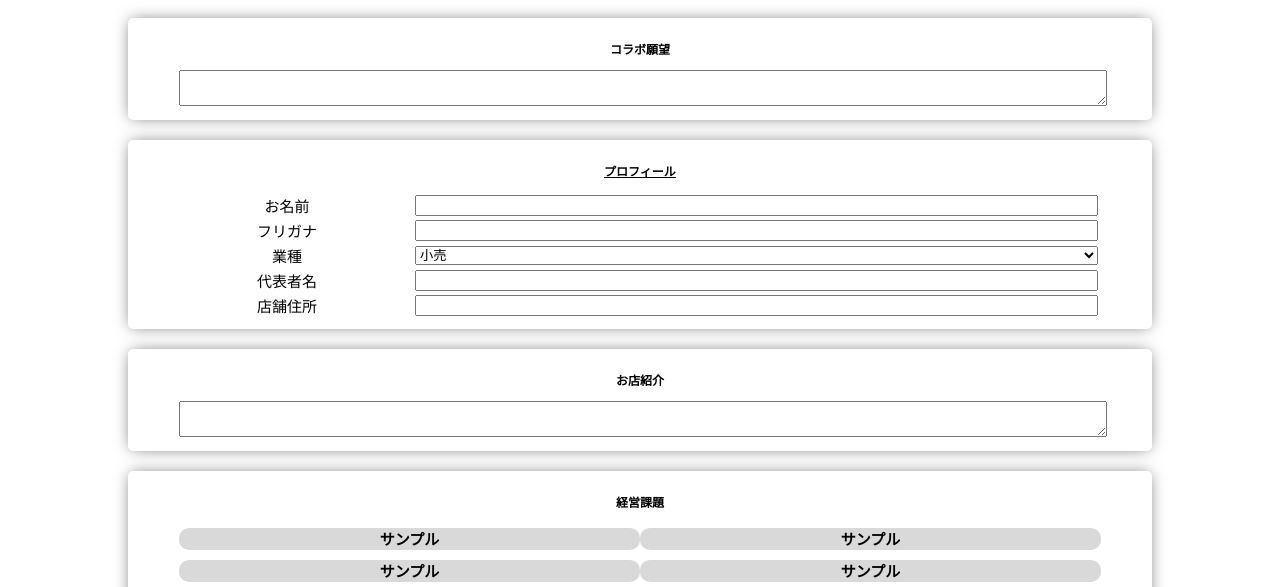
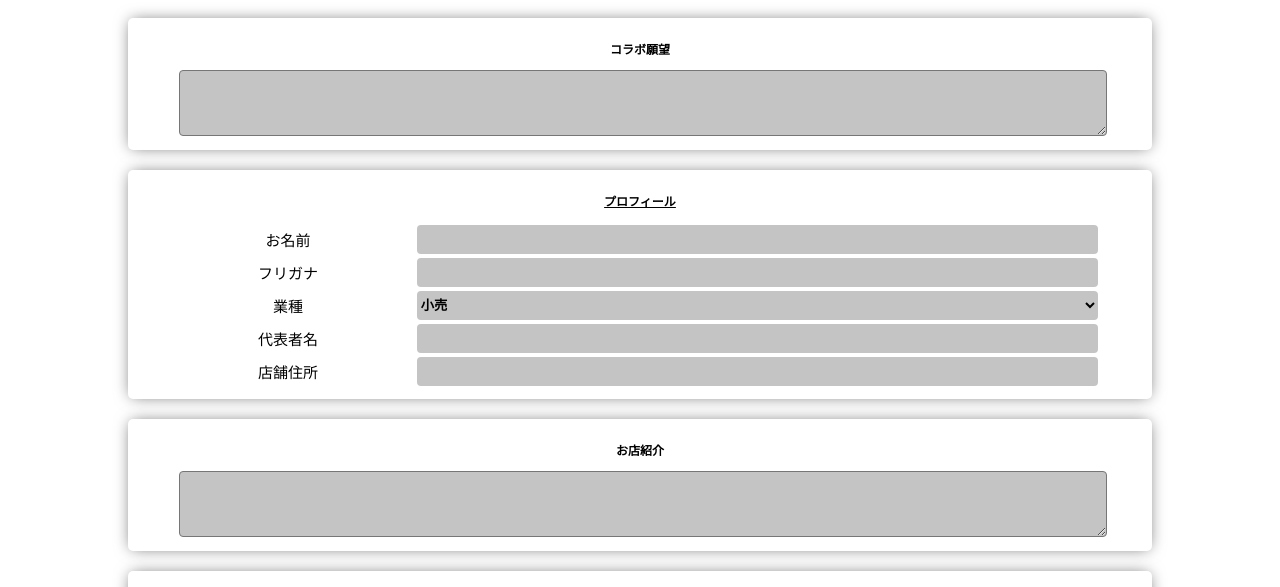
Before and after one commit to YukiMatsuda-NEEC/Ota-Collab, a Nuxt app: page / in a window 1280 px wide. Shown: the part 348-935 px from the top of the page. Built offline with nearby package versions, Linux system fonts and the light colour scheme.

Commit message:
feat: add firebase and fix edit profile ui

```diff
--- a/components/otaInput.vue
+++ b/components/otaInput.vue
@@ -28,10 +28,19 @@ export default {
 <style lang="scss" scoped>
 input {
   width: 100%;
+  height: 29px;
   box-sizing: border-box;
+  border: 0;
+  font-weight: bold;
 }
 textarea {
   resize: vertical;
   width: 100%;
+  height: 60px;
+}
+input,
+textarea {
+  background-color: #c4c4c4;
+  border-radius: 4px;
 }
 </style>
--- a/components/profiles.vue
+++ b/components/profiles.vue
@@ -178,19 +178,27 @@ export default {
     margin: 20px 0;
     box-shadow: 0px 0px 16px -3px rgba(0, 0, 0, 0.6);
     font-size: 15px;
+
     table {
       width: 100%;
     }
     &-value {
       padding-left: 20px;
-      select,
-      input {
+
+      select {
+        border-radius: 4px;
+        border: none;
+        background-color: #c4c4c4;
+        height: 29px;
         width: 100%;
+        font-weight: bold;
       }
     }
     &-issues {
       display: grid;
       grid-template-columns: 50% 50%;
+      background-color: #f3f3f3;
+      padding: 12px;
 
       input {
         display: none;
@@ -199,9 +207,10 @@ export default {
         background-color: #f1da8a;
       }
       .issue {
+        // padding: 0 12px;
         background-color: #d9d9d9;
         height: 22px;
-        width: 100%;
+        width: 95%;
         margin: 5px auto;
         font-weight: bold;
         border-radius: 10px;
--- a/pages/index.vue
+++ b/pages/index.vue
@@ -68,9 +68,44 @@ export default {
       userName: "田中",
       isInputMode: false,
       isEditing: false,
+      profileData: {
+        Facebook: "海苔専門店 川島屋",
+        Instagram: "kawashimaya.nori",
+        LINE管理者: "松山聞義",
+        "LINE管理者（フリガナ）": "マツヤマブンギ",
+        Twitter: "kawashimayanori",
+        お店の紹介文:
+          "お中元やお歳暮の贈答用の海苔を中心に扱っております。製造コストを最小限に抑え最大限品質を維持するため、今まで製造から販売、出荷までの全行程を自社で行っていたものをイチから見直し、部分的に外注を取り入れ効率化を図り、店頭販売、電話注文をやめオンラインショップの通販のみの販売に特化しました。コロナはもちろん、目まぐるしく変わる社会環境に合わせて最適な運用を目指し日々取り組んでおります。",
+        コラボ願望:
+          "商品製造過程でどうしても正規製品にならない原料がでてしまいます。品質的に全く問題ないのですが、多少欠けていたり割れてしまったり、海苔という繊細な食材を扱う上で避けられない問題です。こういった原料を上手に活用していただける飲食店さんに是非提供したいです。",
+        代表者名: "松山聞義",
+        店舗住所: "東京都大田区大森本町2-3-3",
+        店舗名: "株式会社川島屋",
+        業種: "海苔販売業",
+      },
     };
   },
+  created() {
+    this.firebase();
+  },
   methods: {
+    async firebase() {
+      // let docRef = this.$fire.firestore.collection("users").doc("1"); //プロフィール取得
+      // console.log(docRef);
+      //   docRef
+      //     .get()
+      //     .then((doc) => {
+      //       if (doc.exists) {
+      //         console.log("Document data:", doc.data());
+      //       } else {
+      //         // doc.data() will be undefined in this case
+      //         console.log("No such document!");
+      //       }
+      //     })
+      //     .catch((error) => {
+      //       console.log("Error getting document:", error);
+      //     });
+    },
     Edit() {
       this.isEditing = !this.isEditing;
     },
```
Also changed, not shown: 2 other files (tests, documents, lock files or other folders).
